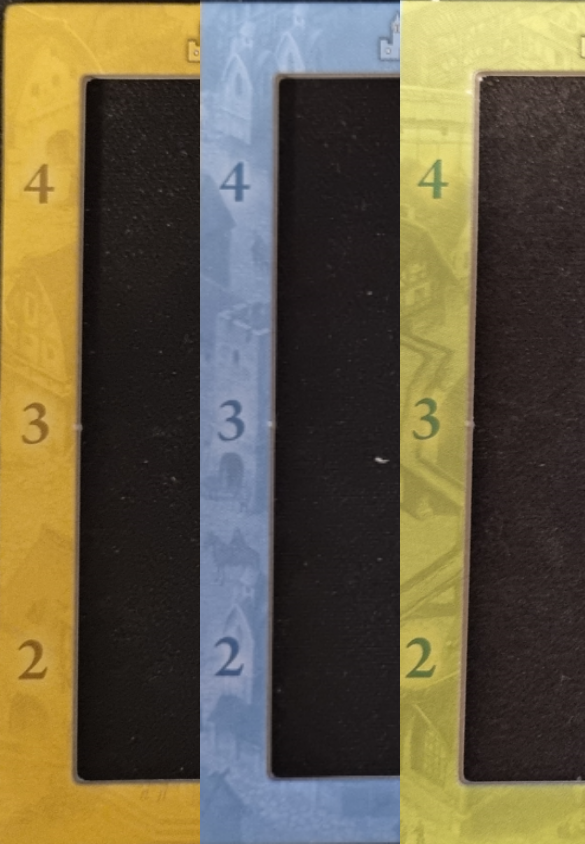
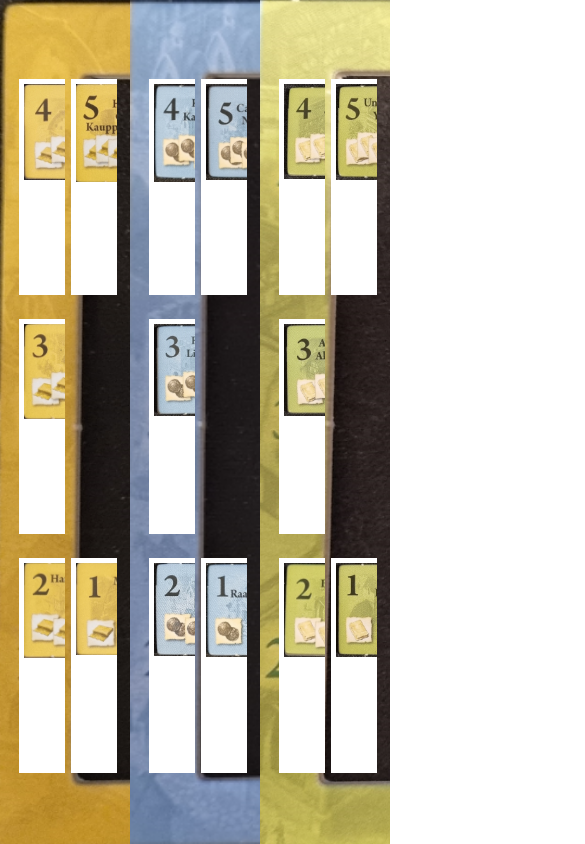
Before and after one commit to omar93/catan-ck-upgrades, a SvelteKit app in the folder client/: page / in a window 390 px wide. Shown: the whole page, 585 px wide, since content can reach past the window. Built offline with nearby package versions, Linux system fonts and the light colour scheme.

Commit message:
fixed mobile view, previous commit was pc only

```diff
--- a/client/src/routes/City.svelte
+++ b/client/src/routes/City.svelte
@@ -41,8 +41,8 @@
     ".  id3 .   ."
     ".  id2 id1 ."
     ".  .    .  .";
-    grid-template-columns: 100px 1fr 1fr 100px;
-    grid-template-rows: 80px 1fr 1fr 1fr 80px;
+    grid-template-columns: 12.5% 1fr 1fr 8%;
+    grid-template-rows: 8% 1fr 1fr 1fr 7%;
     height: 100%;
     background-size: 100%;
     background-size: cover;
--- a/client/src/routes/Tile.svelte
+++ b/client/src/routes/Tile.svelte
@@ -55,10 +55,10 @@
   }
 
   .picture {
-    width: 285px;
+    width: 95px;
     position: absolute;
-    top: 0px;
-    left: 0px;
+    top: 5px;
+    left: 5px;
   }
 
 </style>
```
